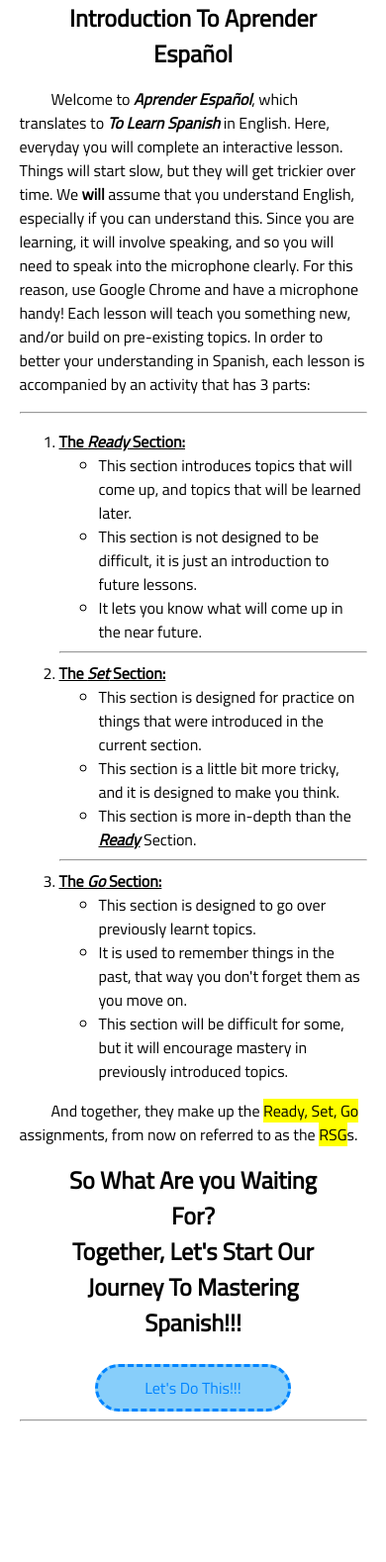
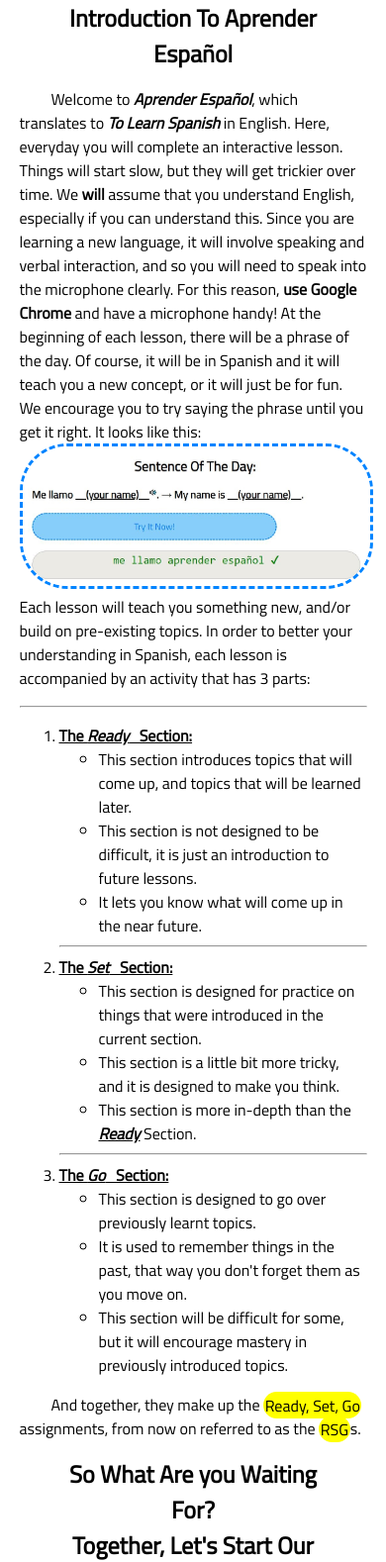
Before and after one commit to Mahdi03/mahdi.github.dev, a PHP site: the page made by DaMahdi03/Ayman_Studios/Aprender_Español/intro.html in a window 390 px wide. Shown: the top 1578 px of the page at 99% size. Before the commit the page ends 1436 px from the top, so only its background shows below. Run offline with PHP 8.4, Linux system fonts and the light colour scheme.

Commit message:
Mobilizing The Static Websites

```diff
--- a/DaMahdi03/Ayman_Studios/Aprender_Español/intro.html
+++ b/DaMahdi03/Ayman_Studios/Aprender_Español/intro.html
@@ -10,6 +10,11 @@
     <!--Font For Normal Text-->
     <link href="https://fonts.googleapis.com/css?family=Titillium+Web" rel="stylesheet" />
     <style>
+        mark {
+            border-radius: 1em;
+            padding: 0.1em;
+        }
+
         #button {
             text-align: center;
             margin: 0 auto;
@@ -22,12 +27,14 @@
     <h2>Introduction To Aprender Español</h2>
     <p>
         &emsp;&emsp;Welcome to <em><strong>Aprender Español</strong></em>, which translates to <em><strong>To Learn Spanish</strong></em> in English. Here, everyday you will complete an interactive lesson. Things will start slow, but they will get trickier
-        over time. We <strong>will</strong> assume that you understand English, especially if you can understand this. Since you are learning, it will involve speaking, and so you will need to speak into the microphone clearly. For this reason, use Google
-        Chrome and have a microphone handy! Each lesson will teach you something new, and/or build on pre-existing topics. In order to better your understanding in Spanish, each lesson is accompanied by an activity that has 3 parts:
+        over time. We <strong>will</strong> assume that you understand English, especially if you can understand this. Since you are learning a new language, it will involve speaking and verbal interaction, and so you will need to speak into the microphone
+        clearly. For this reason, <strong>use Google Chrome</strong> and have a microphone handy! At the beginning of each lesson, there will be a phrase of the day. Of course, it will be in Spanish and it will teach you a new concept, or it will just
+        be for fun. We encourage you to try saying the phrase until you get it right. It looks like this:<br /> <img src="Lesson_Intro.jpg" alt="A Picture of The Intro of Each Lesson" /> <br /> Each lesson will teach you something new, and/or build on
+        pre-existing topics. In order to better your understanding in Spanish, each lesson is accompanied by an activity that has 3 parts:
     </p>
     <hr />
     <ol>
-        <li><b><u>The <i>Ready</i> Section:</u></b>
+        <li><b><u>The <i>Ready</i> &nbsp; Section:</u></b>
             <ul>
                 <li>This section introduces topics that will come up, and topics that will be learned later.</li>
                 <li>This section is not designed to be difficult, it is just an introduction to future lessons.</li>
@@ -35,7 +42,7 @@
             </ul>
         </li>
         <hr />
-        <li><b><u>The <i>Set</i> Section:</u></b>
+        <li><b><u>The <i>Set</i> &nbsp; Section:</u></b>
             <ul>
                 <li>This section is designed for practice on things that were introduced in the current section.</li>
                 <li>This section is a little bit more tricky, and it is designed to make you think.</li>
@@ -43,7 +50,7 @@
             </ul>
         </li>
         <hr />
-        <li><b><u>The <i>Go</i> Section:</u></b>
+        <li><b><u>The <i>Go</i> &nbsp; Section:</u></b>
             <ul>
                 <li>This section is designed to go over previously learnt topics.</li>
                 <li>It is used to remember things in the past, that way you don't forget them as you move on.</li>
@@ -52,6 +59,7 @@
         </li>
     </ol>
     <p>&emsp;&emsp;And together, they make up the <mark>Ready, Set, Go</mark> assignments, from now on referred to as the <mark>RSG</mark>s.</p>
+
     <h2>So What Are you Waiting For?</h2>
     <h2>Together, Let's Start Our Journey To Mastering Spanish!!!</h2>
     <br />
--- a/DaMahdi03/Ayman_Studios/Aprender_Español/theme.css
+++ b/DaMahdi03/Ayman_Studios/Aprender_Español/theme.css
@@ -94,6 +94,12 @@ button:hover {
     cursor: pointer;
 }
 
+img {
+    width: 100%;
+    border: 3px rgb(0, 132, 255) dashed;
+    border-radius: 3em;
+}
+
 .intro {
     margin: 0 auto;
 }
```
Also changed, not shown: DaMahdi03/Ayman_Studios/Aprender_Español/Lesson_Intro.jpg (added).
